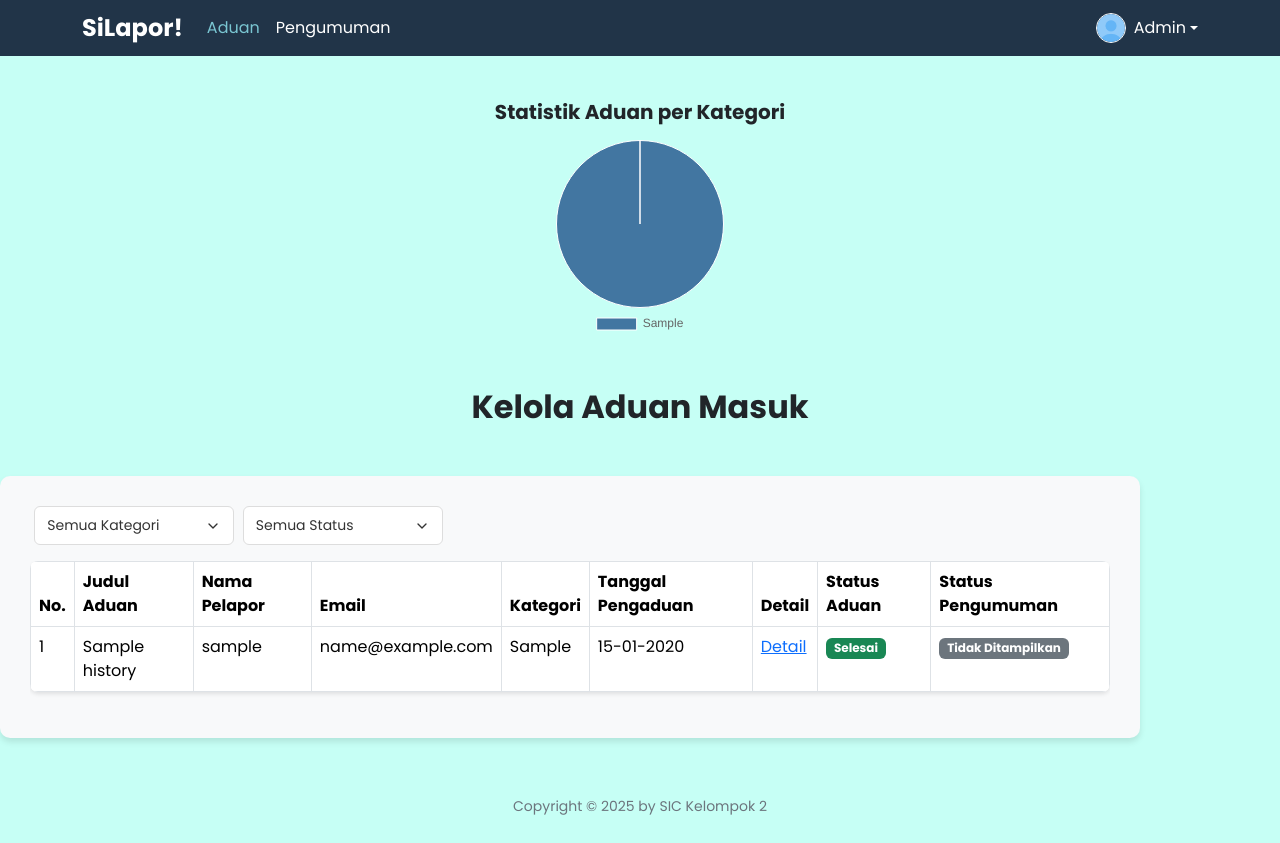
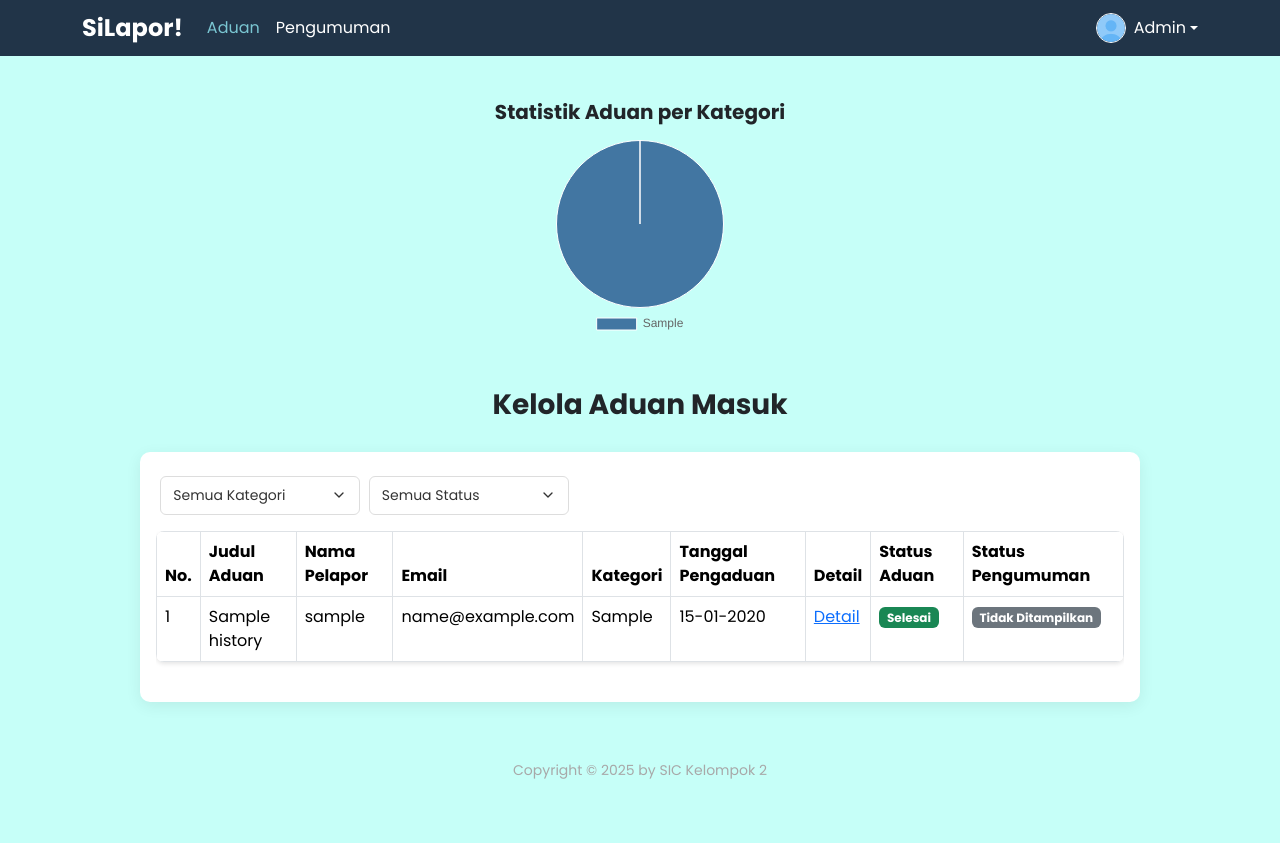
Before and after one commit to DithaAlfariz/Kelompok2PBW, a PHP site: page /admin-uaspbw/1-menuaduan.php in a window 1280 px wide. After the commit the page ends 779 px from the top, so only its background shows below. Run offline with PHP 8.4, Linux system fonts and the light colour scheme; tables that the repository leaves empty or names only in its code hold one stand-in row (values such as "Sample post").

Commit message:
edit tampilan-aduan

```diff
--- a/admin-uaspbw/css/1-menuaduan.css
+++ b/admin-uaspbw/css/1-menuaduan.css
@@ -1,9 +1,14 @@
+h2.judul {
+    font-size: 28px;
+}
+
 .tampilan-aduan {
-    background-color: #f8f9fa;
-    margin: 20px 0;
-    padding: 30px;
+    background-color: #fff;
     border-radius: 10px;
-    box-shadow: 0 4px 6px rgba(0, 0, 0, 0.1);
+    max-width: 1000px;
+    margin: 0 auto;
+    padding: 24px 16px;
+    box-shadow: 0 4px 16px rgba(0, 0, 0, 0.07);
 }
 
 /* Gaya untuk tabel */
@@ -16,39 +21,30 @@ table {
     box-shadow: 0 2px 4px rgba(0, 0, 0, 0.1);
 }
 
-table th, table td {
-    border: 1px solid #dee2e6;
-    padding: 12px 15px;
-    text-align: left;
-}
-
-table th {
-    background-color: #f1f1f1;
+/* Gaya khusus untuk header tabel */
+table thead {
+    background-color: #eaeaea;
     font-weight: bold;
 }
 
-table tr:nth-child(even) {
+table tbody tr:hover {
     background-color: #f9f9f9;
-}
-
-table tr:hover {
-    background-color: #e9ecef;
     cursor: pointer;
 }
 
 /* Styling untuk container filter */
 .filter-container {
-    display: flex; /* Menjaga elemen berada di baris yang sama */
-    justify-content: flex-start; /* Menjaga elemen berada di kiri */
-    gap: 20px; /* Memberikan jarak antar filter */
-    max-width: 600px; /* Menjaga lebar maksimal filter */
+    display: flex;
+    justify-content: flex-start;
+    gap: 20px;
+    max-width: 600px;
     margin-bottom: 20px;
     flex-wrap: nowrap;
 }
 
 /* Style untuk select dropdown */
 #kategori, #status {
-    width: 200px; /* Atur lebar dropdown agar sejajar */
+    width: 200px;
     padding: 8px 12px;
     border: 1px solid #ddd;
     border-radius: 6px;
@@ -80,8 +76,15 @@ table tr:hover {
     color: #333;
 }
 
-.table-responsive {
-    display: flex;
-    justify-content: center;
-    align-items: center;
+.footer-custom {
+    text-align: center;
+    padding: 10px 0;
+    color: rgb(168, 168, 168);
 }
+
+body.body {
+            background-color: #c6fff8 !important;
+            min-height: 100vh;
+            display: flex;
+            flex-direction: column;
+        }
```
